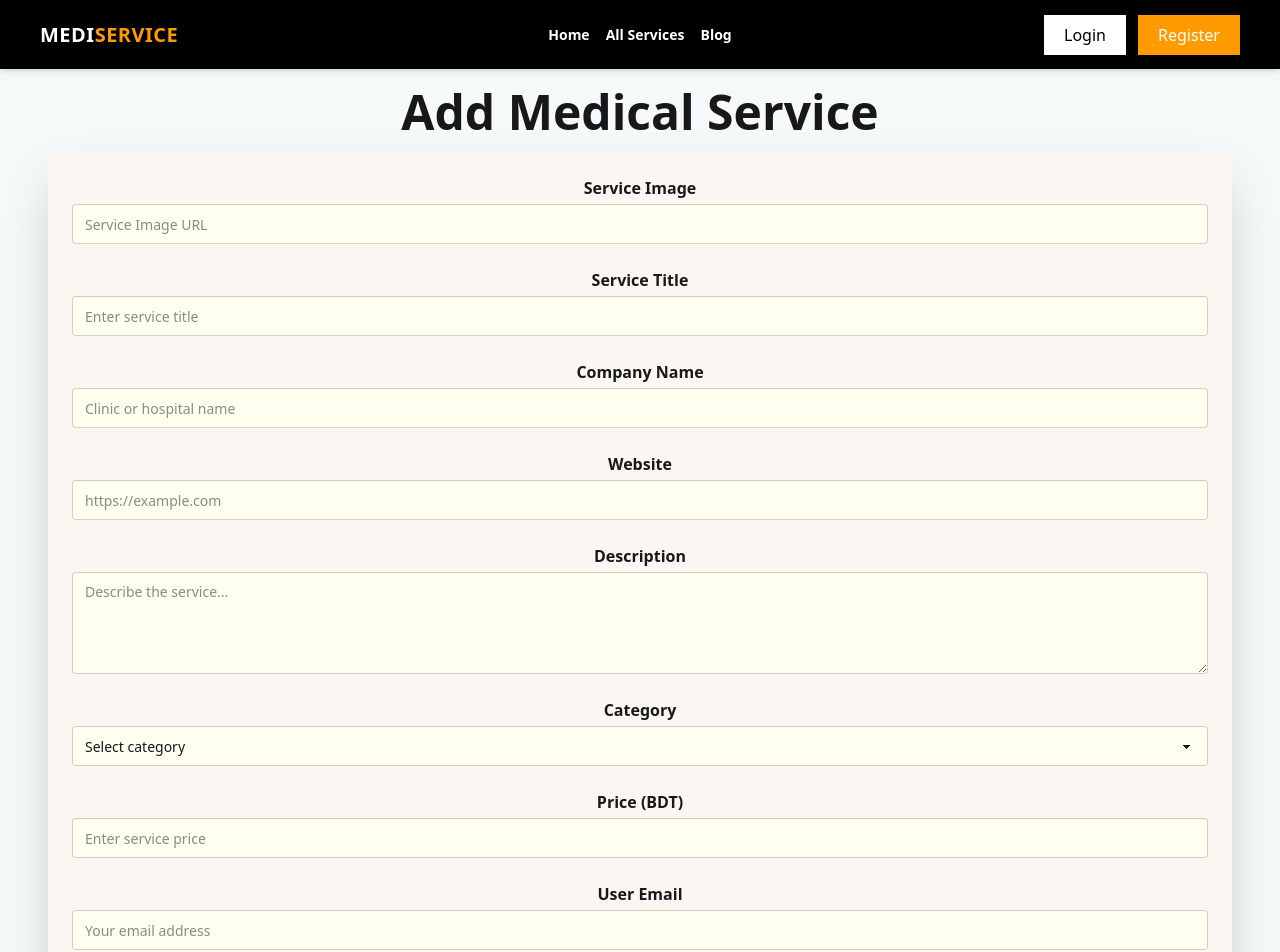
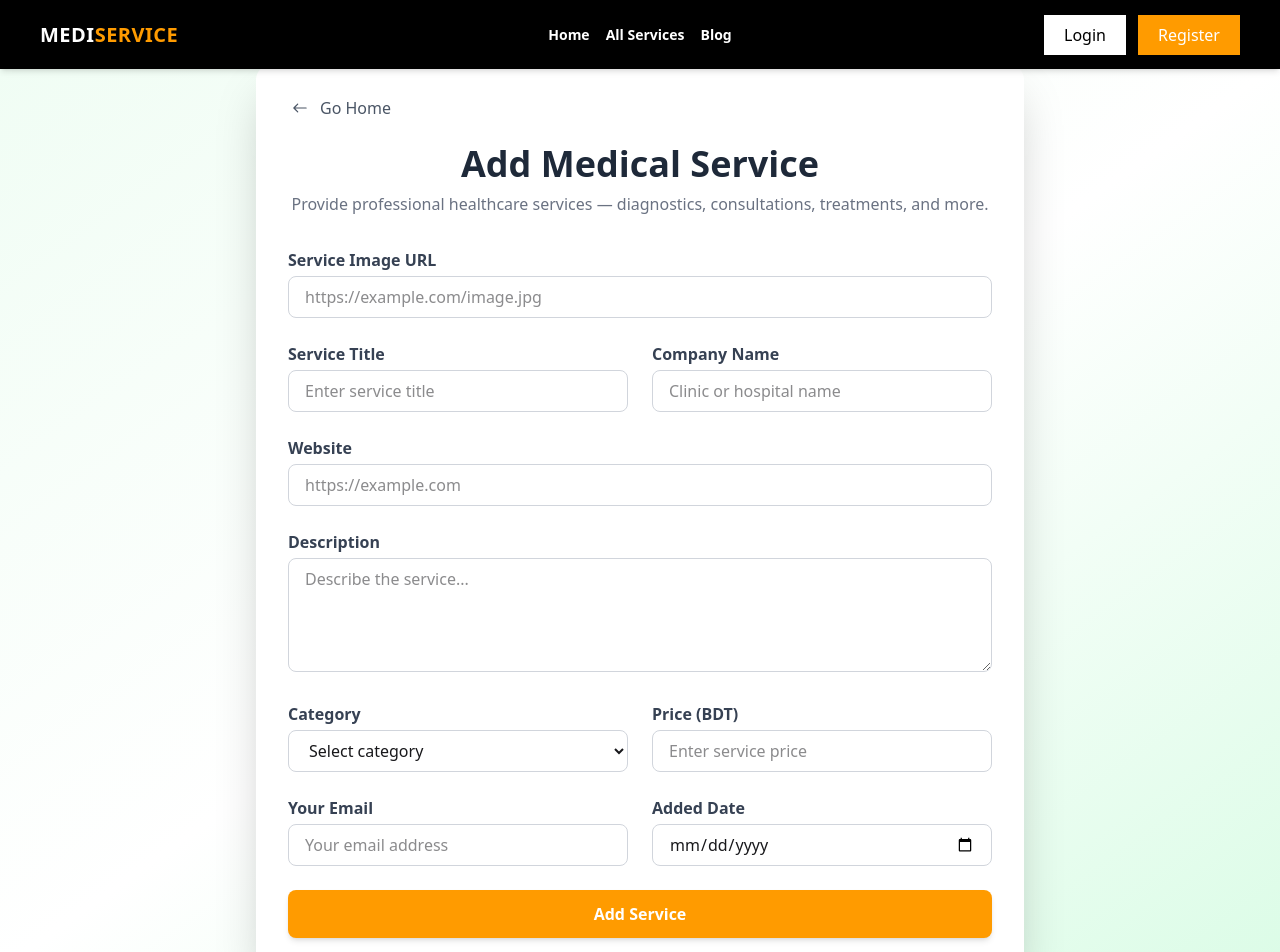
Before and after one commit to Jabedhossain101/Medical-service-review-system, a React (Vite) app: page /addService in a window 1280 px wide. Shown: the top 952 px of the page. Built offline with nearby package versions, Linux system fonts and the light colour scheme; no server answers.

Commit message:
update updatepage and addservice form

```diff
--- a/src/components/AddService.jsx
+++ b/src/components/AddService.jsx
@@ -1,4 +1,6 @@
 import React from 'react';
+import { IoIosArrowRoundBack } from 'react-icons/io';
+import { Link } from 'react-router';
 import Swal from 'sweetalert2';
 
 const AddService = () => {
@@ -6,103 +8,122 @@ const AddService = () => {
     e.preventDefault();
     const form = e.target;
     const formData = new FormData(form);
-    // console.log(formData.entries());
     const newService = Object.fromEntries(formData.entries());
-    console.log(newService);
 
     fetch('https://rafsan-service.vercel.app/service', {
       method: 'POST',
-      headers: {
-        'content-type': 'application/json',
-      },
+      headers: { 'content-type': 'application/json' },
       body: JSON.stringify(newService),
     })
       .then(res => res.json())
       .then(data => {
         if (data.insertedId) {
-          console.log('added successfully');
           Swal.fire({
-            title: 'Added Successfully',
+            title: 'Service Added Successfully',
             icon: 'success',
-            draggable: true,
+            confirmButtonColor: '#06923E',
           });
           form.reset();
         }
       });
   };
+
   return (
-    <div className="p-12 text-center bg-[#f5f9f9]">
-      <div className="h-10"></div>
-      <h1 className="text-5xl font-bold mb-4">Add Medical Service</h1>
-      {/* <p className="text-fuchsia-400 m-4">
-        Add professional healthcare services including diagnostics,
-        consultations, and treatments.
-      </p> */}
+    <div>
+      <div className="h-16"></div>
+      <div className="min-h-screen flex justify-center items-center bg-gradient-to-br from-green-50 via-white to-green-100 px-4">
+        <div className="w-full max-w-3xl bg-white rounded-2xl shadow-2xl p-8">
+          <Link
+            className="flex items-center gap-2 mb-6 text-gray-600 hover:text-orange-500 transition-colors duration-300"
+            to="/"
+          >
+            <IoIosArrowRoundBack className="text-2xl" />
+            Go Home
+          </Link>
+          <h1 className="text-3xl md:text-4xl font-extrabold text-center text-gray-800 mb-2">
+            Add Medical Service
+          </h1>
+          <p className="text-center text-gray-500 mb-8">
+            Provide professional healthcare services — diagnostics,
+            consultations, treatments, and more.
+          </p>
 
-      <form onSubmit={handleAddService}>
-        {/* All inputs wrapped in one div with bg */}
-        <div className="bg-[#FAF7F3] shadow-2xl dark:bg-[#fafaf9] p-6 rounded-xl  space-y-6">
+          <form onSubmit={handleAddService} className="space-y-6">
             {/* Service Image */}
             <div>
-            <label className="block font-semibold mb-1">Service Image</label>
+              <label className="block font-semibold text-gray-700 mb-1">
+                Service Image URL
+              </label>
               <input
                 type="text"
                 name="serviceImage"
-              className="input input-bordered w-full bg-[#FFFFF0]"
-              placeholder="Service Image URL"
+                className="w-full border border-gray-300 rounded-lg px-4 py-2 focus:outline-none focus:ring-2 focus:ring-orange-400"
+                placeholder="https://example.com/image.jpg"
               />
             </div>
 
-          {/* Service Title */}
+            {/* Service Title & Company Name */}
+            <div className="grid grid-cols-1 md:grid-cols-2 gap-6">
               <div>
-            <label className="block font-semibold mb-1">Service Title</label>
+                <label className="block font-semibold text-gray-700 mb-1">
+                  Service Title
+                </label>
                 <input
                   type="text"
                   name="serviceTitle"
-              className="input input-bordered w-full bg-[#FFFFF0]"
+                  className="w-full border border-gray-300 rounded-lg px-4 py-2 focus:outline-none focus:ring-2 focus:ring-orange-400"
                   placeholder="Enter service title"
                 />
               </div>
 
-          {/* Company Name */}
               <div>
-            <label className="block font-semibold mb-1">Company Name</label>
+                <label className="block font-semibold text-gray-700 mb-1">
+                  Company Name
+                </label>
                 <input
                   type="text"
                   name="companyName"
-              className="input input-bordered w-full bg-[#FFFFF0]"
+                  className="w-full border border-gray-300 rounded-lg px-4 py-2 focus:outline-none focus:ring-2 focus:ring-orange-400"
                   placeholder="Clinic or hospital name"
                 />
+              </div>
             </div>
 
             {/* Website */}
             <div>
-            <label className="block font-semibold mb-1">Website</label>
+              <label className="block font-semibold text-gray-700 mb-1">
+                Website
+              </label>
               <input
                 type="text"
                 name="website"
-              className="input input-bordered w-full bg-[#FFFFF0]"
+                className="w-full border border-gray-300 rounded-lg px-4 py-2 focus:outline-none focus:ring-1 focus:ring-orange-400"
                 placeholder="https://example.com"
               />
             </div>
 
             {/* Description */}
             <div>
-            <label className="block font-semibold mb-1">Description</label>
+              <label className="block font-semibold text-gray-700 mb-1">
+                Description
+              </label>
               <textarea
                 name="description"
-              className="textarea textarea-bordered w-full bg-[#FFFFF0]"
+                rows={4}
+                className="w-full border border-gray-300 rounded-lg px-4 py-2 focus:outline-none focus:ring-1 focus:ring-orange-400"
                 placeholder="Describe the service..."
-              rows={4}
               ></textarea>
             </div>
 
-          {/* Category */}
+            {/* Category & Price */}
+            <div className="grid grid-cols-1 md:grid-cols-2 gap-6">
               <div>
-            <label className="block font-semibold mb-1">Category</label>
+                <label className="block font-semibold text-gray-700 mb-1">
+                  Category
+                </label>
                 <select
                   name="category"
-              className="select select-bordered w-full bg-[#FFFFF0]"
+                  className="w-full border border-gray-300 rounded-lg px-4 py-2 focus:outline-none focus:ring-1 focus:ring-orange-400"
                 >
                   <option disabled selected>
                     Select category
@@ -118,49 +139,57 @@ const AddService = () => {
                 </select>
               </div>
 
-          {/* Price */}
               <div>
-            <label className="block font-semibold mb-1">Price (BDT)</label>
+                <label className="block font-semibold text-gray-700 mb-1">
+                  Price (BDT)
+                </label>
                 <input
                   type="number"
                   name="price"
-              className="input input-bordered w-full bg-[#FFFFF0]"
+                  className="w-full border border-gray-300 rounded-lg px-4 py-2 focus:outline-none focus:ring-1 focus:ring-orange-400"
                   placeholder="Enter service price"
                 />
               </div>
+            </div>
 
-          {/* User Email */}
+            {/* Email & Date */}
+            <div className="grid grid-cols-1 md:grid-cols-2 gap-6">
               <div>
-            <label className="block font-semibold mb-1">User Email</label>
+                <label className="block font-semibold text-gray-700 mb-1">
+                  Your Email
+                </label>
                 <input
                   type="email"
                   name="userEmail"
-              className="input input-bordered w-full bg-[#FFFFF0]"
+                  className="w-full border border-gray-300 rounded-lg px-4 py-2 focus:outline-none focus:ring-1 focus:ring-orange-400"
                   placeholder="Your email address"
                 />
               </div>
 
-          {/* Added Date - User Selectable */}
               <div>
-            <label className="block font-semibold mb-1">Added Date</label>
+                <label className="block font-semibold text-gray-700 mb-1">
+                  Added Date
+                </label>
                 <input
                   type="date"
                   name="addedDate"
-              className="input input-bordered w-full bg-[#FFFFF0]"
+                  className="w-full border border-gray-300 rounded-lg px-4 py-2 focus:outline-none focus:ring-1 focus:ring-orange-400"
                 />
+              </div>
             </div>
 
             {/* Submit Button */}
             <div>
               <button
                 type="submit"
-              className="btn bg-[#FF9B00] text-white w-full"
+                className="w-full bg-[#ff9b00] hover:bg-orange-500 text-white font-semibold py-3 rounded-lg transition duration-200 shadow-md"
               >
                 Add Service
               </button>
             </div>
+          </form>
         </div>
-      </form>
+      </div>
     </div>
   );
 };
--- a/src/components/MyService.jsx
+++ b/src/components/MyService.jsx
@@ -7,8 +7,8 @@ const MyService = () => {
   console.log(services);
 
   return (
-    <div>
-      <div className="grid grid-cols-1 md:grid-cols-2 lg:grid-cols-3 gap-3 p-3 justify-center">
+    <div className="p-3">
+      <div className="grid grid-cols-2 md:grid-cols-3 lg:grid-cols-4 gap-4 justify-center">
         {services.map(service => (
           <MyCard key={service._id} service={service}></MyCard>
         ))}
--- a/src/components/Update.jsx
+++ b/src/components/Update.jsx
@@ -1,8 +1,10 @@
 import React from 'react';
-import { useLoaderData } from 'react-router';
+import { Link, useLoaderData, useNavigate } from 'react-router';
 import Swal from 'sweetalert2';
+import { IoIosArrowRoundBack } from 'react-icons/io';
 
 const Update = () => {
+  const navigate = useNavigate();
   const {
     _id,
     website,
@@ -12,119 +14,134 @@ const Update = () => {
     price,
     description,
     companyName,
-
     category,
     addedDate,
   } = useLoaderData();
-  console.log(useLoaderData());
 
   const handleUpdateService = e => {
     e.preventDefault();
-    const form = e.target;
-    const formData = new FormData(form);
-    // console.log(formData.entries());
+    const formData = new FormData(e.target);
     const newService = Object.fromEntries(formData.entries());
-    console.log(newService);
 
     fetch(`https://rafsan-service.vercel.app/service/${_id}`, {
       method: 'PUT',
-      headers: {
-        'content-type': 'application/json',
-      },
+      headers: { 'content-type': 'application/json' },
       body: JSON.stringify(newService),
     })
       .then(res => res.json())
       .then(data => {
         if (data.modifiedCount) {
+          navigate('/myservice');
           Swal.fire({
             position: 'top-end',
             icon: 'success',
-            title: 'Your work has been saved',
+            title: 'Service updated successfully!',
             showConfirmButton: false,
             timer: 1500,
           });
         }
       });
   };
+
   return (
-    <div className="p-12 text-center bg-[#f5f9f9]">
-      <div className="h-10"></div>
-      <h1 className="text-5xl font-bold mb-4">Update This Services</h1>
-      {/* <p className="text-fuchsia-400 m-4">
-      Add professional healthcare services including diagnostics,
-      consultations, and treatments.
-    </p> */}
+    <div>
+      <div className="h-16"></div>
+      <div className="min-h-screen bg-gradient-to-br from-green-50 to-emerald-100 flex items-center justify-center p-4">
+        <div className="w-full max-w-4xl bg-white rounded-2xl shadow-xl p-6 sm:p-10">
+          <Link className='flex items-center gap-2 mb-6 text-gray-600 hover:text-orange-500 transition-colors duration-300' to='/myservice'>
+            <IoIosArrowRoundBack className='text-2xl' />Go Back
+          </Link>
 
-      <form onSubmit={handleUpdateService}>
-        {/* All inputs wrapped in one div with bg */}
-        <div className="bg-gray-100 shadow-2xl dark:bg-[#fafaf9] p-6 rounded-xl  space-y-6">
+          <h1 className="text-3xl sm:text-4xl font-bold text-center mb-2">
+            Update Service
+          </h1>
+          <p className="text-center text-gray-500 mb-8">
+            Update details for your healthcare service.
+          </p>
+
+          <form
+            onSubmit={handleUpdateService}
+            className="grid grid-cols-1 sm:grid-cols-2 gap-6"
+          >
             {/* Service Image */}
-          <div>
-            <label className="block font-semibold mb-1">Service Image</label>
+            <div className="sm:col-span-2">
+              <label className="block font-semibold text-gray-700 mb-1">
+                Service Image
+              </label>
               <input
                 type="text"
                 name="serviceImage"
                 defaultValue={serviceImage}
-              className="input input-bordered w-full bg-blue-50"
+                className="input input-bordered w-full bg-gray-50 border-gray-300 rounded-lg focus:ring-2 focus:ring-orange-400"
                 placeholder="Service Image URL"
               />
             </div>
 
             {/* Service Title */}
             <div>
-            <label className="block font-semibold mb-1">Service Title</label>
+              <label className="block font-semibold text-gray-700 mb-1">
+                Service Title
+              </label>
               <input
                 type="text"
                 name="serviceTitle"
                 defaultValue={serviceTitle}
-              className="input input-bordered w-full bg-blue-50"
+                className="input input-bordered w-full bg-gray-50 border-gray-300 rounded-lg focus:ring-2 focus:ring-orange-400"
                 placeholder="Enter service title"
               />
             </div>
 
             {/* Company Name */}
             <div>
-            <label className="block font-semibold mb-1">Company Name</label>
+              <label className="block font-semibold text-gray-700 mb-1">
+                Company Name
+              </label>
               <input
                 type="text"
                 name="companyName"
                 defaultValue={companyName}
-              className="input input-bordered w-full bg-blue-50"
+                className="input input-bordered w-full bg-gray-50 border-gray-300 rounded-lg focus:ring-2 focus:ring-orange-400"
                 placeholder="Clinic or hospital name"
               />
             </div>
 
             {/* Website */}
             <div>
-            <label className="block font-semibold mb-1">Website</label>
+              <label className="block font-semibold text-gray-700 mb-1">
+                Website
+              </label>
               <input
                 type="text"
                 name="website"
                 defaultValue={website}
-              className="input input-bordered w-full bg-blue-50"
+                className="input input-bordered w-full bg-gray-50 border-gray-300 rounded-lg focus:ring-2 focus:ring-orange-400"
                 placeholder="https://example.com"
               />
             </div>
 
-          {/* Description */}
+            {/* Price */}
             <div>
-            <label className="block font-semibold mb-1">Description</label>
-            <textarea
-              name="description"
-              defaultValue={description}
-              className="textarea textarea-bordered w-full bg-blue-50"
-              placeholder="Describe the service..."
-              rows={4}
-            ></textarea>
+              <label className="block font-semibold text-gray-700 mb-1">
+                Price (BDT)
+              </label>
+              <input
+                type="number"
+                name="price"
+                defaultValue={price}
+                className="input input-bordered w-full bg-gray-50 border-gray-300 rounded-lg focus:ring-2 focus:ring-orange-400"
+                placeholder="Enter service price"
+              />
             </div>
 
             {/* Category */}
             <div>
-            <label className="block font-semibold mb-1">Category</label>
+              <label className="block font-semibold text-gray-700 mb-1">
+                Category
+              </label>
               <select
                 name="category"
                 defaultValue={category}
-              className="select select-bordered w-full bg-blue-50"
+                className="select select-bordered w-full bg-gray-50 border-gray-300 rounded-lg focus:ring-2 focus:ring-orange-400"
               >
                 <option disabled value="">
                   Select category
@@ -140,52 +157,59 @@ const Update = () => {
               </select>
             </div>
 
-          {/* Price */}
-          <div>
-            <label className="block font-semibold mb-1">Price (BDT)</label>
-            <input
-              type="number"
-              name="price"
-              defaultValue={price}
-              className="input input-bordered w-full bg-blue-50"
-              placeholder="Enter service price"
-            />
+            {/* Description */}
+            <div className="sm:col-span-2">
+              <label className="block font-semibold text-gray-700 mb-1">
+                Description
+              </label>
+              <textarea
+                name="description"
+                defaultValue={description}
+                className="textarea textarea-bordered w-full bg-gray-50 border-gray-300 rounded-lg focus:ring-2 focus:ring-emerald-400"
+                placeholder="Describe the service..."
+                rows={4}
+              ></textarea>
             </div>
 
             {/* User Email */}
             <div>
-            <label className="block font-semibold mb-1">User Email</label>
+              <label className="block font-semibold text-gray-700 mb-1">
+                User Email
+              </label>
               <input
                 type="email"
                 name="userEmail"
                 defaultValue={userEmail}
-              className="input input-bordered w-full bg-blue-50"
+                className="input input-bordered w-full bg-gray-50 border-gray-300 rounded-lg focus:ring-2 focus:ring-orange-400"
                 placeholder="Your email address"
               />
             </div>
 
-          {/* Added Date - User Selectable */}
+            {/* Added Date */}
             <div>
-            <label className="block font-semibold mb-1">Added Date</label>
+              <label className="block font-semibold text-gray-700 mb-1">
+                Added Date
+              </label>
               <input
                 type="date"
                 name="addedDate"
                 defaultValue={addedDate?.slice(0, 10)}
-              className="input input-bordered w-full bg-blue-50"
+                className="input input-bordered w-full bg-gray-50 border-gray-300 rounded-lg focus:ring-2 focus:ring-orange-400"
               />
             </div>
 
-          {/* Submit Button */}
-          <div>
+            {/* Submit */}
+            <div className="sm:col-span-2">
               <button
                 type="submit"
-              className="btn bg-[#06923E] text-white w-full"
+                className="w-full bg-[#ff9b00] text-white font-semibold py-3 rounded-lg transition duration-300 shadow-md"
               >
-              Update
+                Update Service
               </button>
             </div>
+          </form>
         </div>
-      </form>
+      </div>
     </div>
   );
 };
```
Also changed, not shown: src/components/MyCard.jsx (+39 -39 lines). Lines whose indentation alone changed are shown as unchanged.
